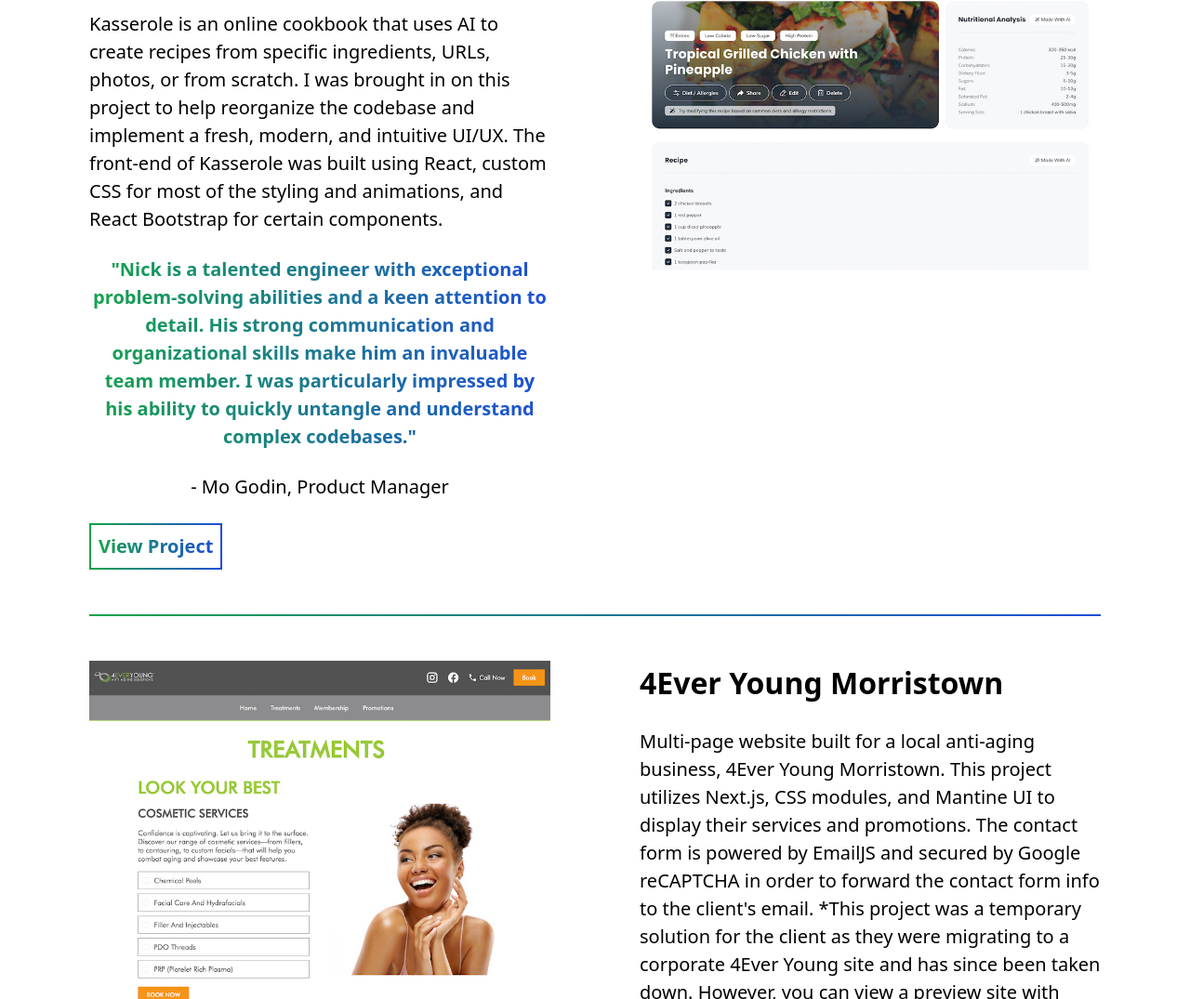
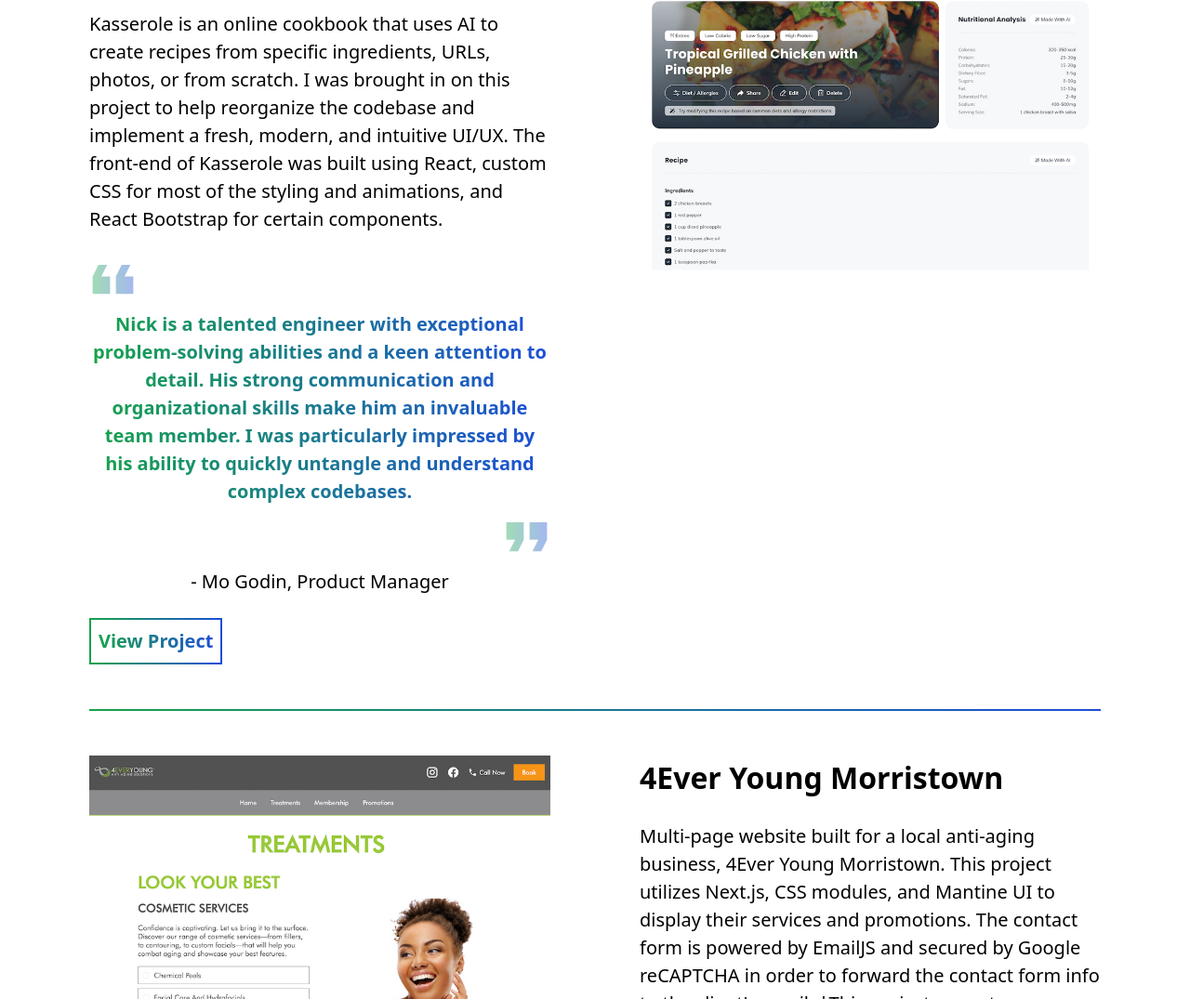
Before and after one commit to nicholaspreziosi/portfolio-site, a website: page index.html in a window 1280 px wide. Shown: the part 2511-3586 px from the top of the page at 93% size. Drawn offline with nearby package versions, Linux system fonts and the light colour scheme; a web font is replaced by a local one.

Commit message:
Add quote icons to Kasserole quote section and style section

```diff
--- a/index.html
+++ b/index.html
@@ -326,17 +326,74 @@
                 <div
                   class="bg-gradient-to-r from-green-600 to-blue-700 lg:text-lg group"
                 >
-                  <div class="h-full w-full bg-white flex flex-col gap-y-6">
+                  <div class="h-full w-full bg-white flex flex-col gap-y-2">
+                    <div class="w-full flex justify-start">
+                      <svg
+                        class="p-0 m-0"
+                        xmlns="http://www.w3.org/2000/svg"
+                        viewBox="0 0 24 24"
+                        width="75"
+                        height="75"
+                        style="margin: -12px"
+                      >
+                        <defs>
+                          <linearGradient
+                            id="quoteGradient1"
+                            x1="0%"
+                            x2="100%"
+                            y1="0%"
+                            y2="0%"
+                          >
+                            <stop offset="0%" stop-color="#16a34a" />
+                            <stop offset="100%" stop-color="#1d4ed8" />
+                          </linearGradient>
+                        </defs>
+                        <path
+                          fill="url(#quoteGradient1)"
+                          fill-opacity="0.4"
+                          d="M10,7L8,11H11V17H5V11L7,7H10M18,7L16,11H19V17H13V11L15,7H18Z"
+                        />
+                      </svg>
+                    </div>
+
                     <p
                       class="font-semibold bg-gradient-to-r from-green-600 to-blue-700 text-transparent bg-clip-text"
                     >
-                      "Nick is a talented engineer with exceptional
+                      Nick is a talented engineer with exceptional
                       problem-solving abilities and a keen attention to detail.
                       His strong communication and organizational skills make
                       him an invaluable team member. I was particularly
                       impressed by his ability to quickly untangle and
-                      understand complex codebases."
+                      understand complex codebases.
                     </p>
+                    <div class="w-full flex justify-end">
+                      <svg
+                        class=""
+                        xmlns="http://www.w3.org/2000/svg"
+                        viewBox="0 0 24 24"
+                        width="75"
+                        height="75"
+                        style="margin: -12px"
+                      >
+                        <defs>
+                          <linearGradient
+                            id="quoteGradient2"
+                            x1="0%"
+                            x2="100%"
+                            y1="0%"
+                            y2="0%"
+                          >
+                            <stop offset="0%" stop-color="#16a34a" />
+                            <stop offset="100%" stop-color="#1d4ed8" />
+                          </linearGradient>
+                        </defs>
+                        <path
+                          fill="url(#quoteGradient2)"
+                          fill-opacity="0.4"
+                          d="M14,17H17L19,13V7H13V13H16M6,17H9L11,13V7H5V13H8L6,17Z"
+                        />
+                      </svg>
+                    </div>
                     <p class="">- Mo Godin, Product Manager</p>
                   </div>
                 </div>
```
Also changed, not shown: build/images/quote-close.svg (added), build/images/quote-open.svg (added).
